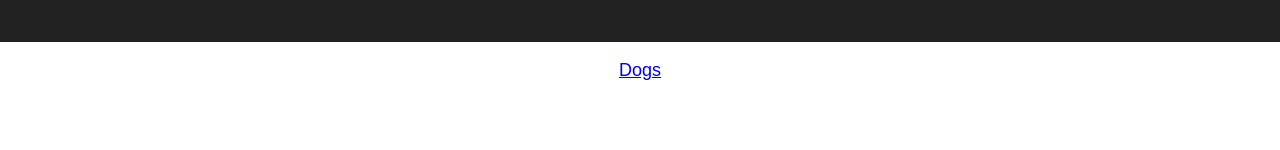
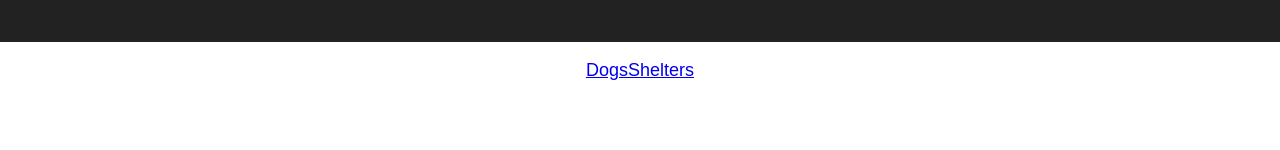
Before and after one commit to zlehmann/fetch-my-corgi, a React (Create React App) app in the folder client/: page / in a window 1280 px wide. Shown: the part 148-298 px from the top of the page. Built offline with nearby package versions, Linux system fonts and the light colour scheme.

Commit message:
Fixed components return methods.

```diff
--- a/client/src/App.js
+++ b/client/src/App.js
@@ -16,6 +16,7 @@ class App extends Component {
           </div>
           <p className="App-intro">
             <Link to="/dogs">Dogs</Link>
+            <Link to="/shelters">Shelters</Link>
           </p>
         </div>
 
--- a/client/src/components/Dogs.js
+++ b/client/src/components/Dogs.js
@@ -3,7 +3,9 @@ import React, { Component } from 'react';
 class Dogs extends Component {
 
   render() {
-    <h2>Dogs will get listed here.</h2>
+    return(
+      <h2>Dogs will get listed here.</h2>
+    )
   }
 }
 
--- a/client/src/components/Shelters.js
+++ b/client/src/components/Shelters.js
@@ -3,7 +3,9 @@ import React, { Component } from 'react';
 class Shelters extends Component {
 
   render() {
-    <h2>Shelters will get listed here.</h2>
+    return (
+      <h2>Shelters will get listed here.</h2>
+    )
   }
 }
 
```
